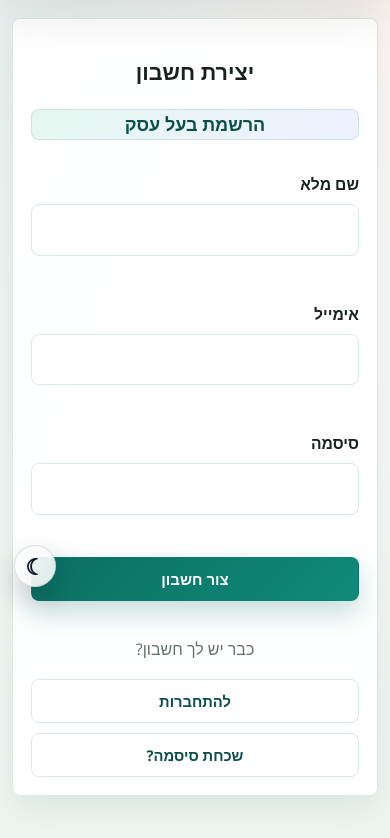
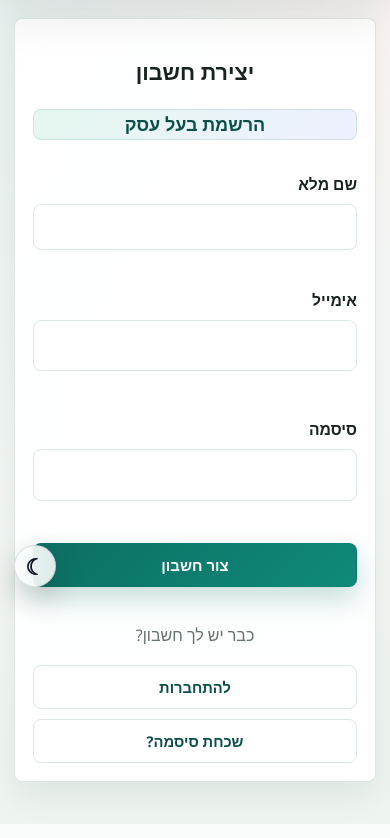
Before and after one commit to hady1012/appointment-app, a Flask app: page /signup/owner in a window 390 px wide. Shown: the part 243-1081 px from the top of the page. Run offline with Flask 3, Linux system fonts and the light colour scheme; some libraries are stand-ins or nearby versions.

Commit message:
Speed up owner saves and mobile forms

```diff
--- a/app.py
+++ b/app.py
@@ -13,6 +13,7 @@ from urllib.error import HTTPError, URLError
 from zoneinfo import ZoneInfo
 
 import psycopg2
+from psycopg2 import pool
 from flask import Flask, render_template, request, redirect, url_for, session, flash, jsonify
 from werkzeug.exceptions import RequestEntityTooLarge
 from werkzeug.utils import secure_filename
@@ -26,6 +27,8 @@ STORE_OPTIONAL_SCHEMA_READY = False
 OWNER_SESSION_SCHEMA_READY = False
 OWNER_SESSION_TIMEOUT = timedelta(hours=12)
 ALLOWED_IMAGE_EXTENSIONS = {"jpg", "jpeg", "png", "webp"}
+KEEP_IMAGE_PREFIX = "__keep_image_"
+DB_POOL = None
 REMINDER_OPTIONS = {
     15: "about 15 minutes",
     30: "about 30 minutes",
@@ -46,11 +49,40 @@ DAY_LABELS = {
 }
 
 
+class PooledConnection:
+    def __init__(self, connection, connection_pool):
+        self._connection = connection
+        self._pool = connection_pool
+        self._closed = False
+
+    def __getattr__(self, name):
+        return getattr(self._connection, name)
+
+    def close(self):
+        if not self._closed:
+            try:
+                self._connection.rollback()
+            except Exception:
+                pass
+            self._pool.putconn(self._connection)
+            self._closed = True
+
+
 def get_connection():
+    global DB_POOL
     database_url = os.environ.get("DATABASE_URL")
     if not database_url:
         raise RuntimeError("DATABASE_URL is not set")
-    return psycopg2.connect(database_url, connect_timeout=5)
+
+    if DB_POOL is None:
+        DB_POOL = pool.SimpleConnectionPool(
+            minconn=1,
+            maxconn=int(os.environ.get("DATABASE_POOL_SIZE", "5")),
+            dsn=database_url,
+            connect_timeout=5,
+        )
+
+    return PooledConnection(DB_POOL.getconn(), DB_POOL)
 
 
 def now_local():
@@ -208,10 +240,11 @@ def save_store_image(file_storage):
     return data_url
 
 
-def build_store_image_list(existing_urls, uploaded_files):
+def build_store_image_list(existing_urls, uploaded_files, stored_urls=None):
     image_urls = []
     uploaded_files = list(uploaded_files or [])
     existing_urls = list(existing_urls or [])
+    stored_urls = list(stored_urls or [])
 
     for index in range(5):
         uploaded_file = uploaded_files[index] if index < len(uploaded_files) else None
@@ -221,6 +254,12 @@ def build_store_image_list(existing_urls, uploaded_files):
 
         existing_url = (existing_urls[index] if index < len(existing_urls) else "").strip()
         if existing_url:
+            if existing_url.startswith(KEEP_IMAGE_PREFIX):
+                stored_image = stored_urls[index] if index < len(stored_urls) else ""
+                if stored_image:
+                    image_urls.append(stored_image)
+                continue
+
             if existing_url.startswith("/static/uploads/store_photos/") or is_valid_image_url(existing_url):
                 image_urls.append(existing_url)
             else:
@@ -1583,12 +1622,14 @@ def update_store(store_id):
     try:
         ensure_store_optional_schema(cursor)
         cursor.execute(
-            "SELECT id FROM stores WHERE id = %s AND owner_id = %s",
+            "SELECT image_urls FROM stores WHERE id = %s AND owner_id = %s",
             (store_id, owner_id)
         )
-        if not cursor.fetchone():
+        store_row = cursor.fetchone()
+        if not store_row:
             flash("אין לך הרשאה לערוך את העסק הזה.")
             return redirect(url_for("work"))
+        stored_image_urls = parse_json_list(store_row[0])
 
         name = clean_text(request.form["name"], min_len=2, max_len=120)
         category = clean_text(normalize_category_name(request.form["category"]), min_len=2, max_len=80)
@@ -1601,6 +1642,7 @@ def update_store(store_id):
             image_urls = build_store_image_list(
                 request.form.getlist("existing_image_url[]"),
                 request.files.getlist("image_file[]"),
+                stored_image_urls,
             )
         except ValueError as exc:
             flash(str(exc))
--- a/static/style.css
+++ b/static/style.css
@@ -2353,6 +2353,68 @@ textarea,
 }
 
 @media (max-width: 720px) {
+    .page-wrap,
+    .dashboard-wrap,
+    .home-wrap,
+    .container {
+        width: 100% !important;
+        max-width: 100% !important;
+        padding-inline: 14px !important;
+    }
+
+    .section-box,
+    .booking-form,
+    .service-box,
+    .day-box,
+    .rating-row,
+    .rating-card,
+    .hours-row {
+        border-radius: 10px !important;
+    }
+
+    .section-box {
+        padding: 16px !important;
+        margin-bottom: 16px !important;
+    }
+
+    .section-box h2,
+    .section-title {
+        font-size: 1.35rem !important;
+    }
+
+    .booking-form label,
+    .day-grid label,
+    label {
+        font-size: 0.92rem !important;
+    }
+
+    .booking-form input,
+    .booking-form select,
+    .booking-form button,
+    input[type='text'],
+    input[type='number'],
+    input[type='time'],
+    input[type='tel'],
+    input[type='date'],
+    select {
+        min-height: 44px !important;
+        padding: 9px 11px !important;
+        border-radius: 8px !important;
+        font-size: 16px !important;
+        margin-bottom: 10px !important;
+    }
+
+    .booking-form button,
+    .primary-btn,
+    .secondary-btn {
+        min-height: 46px !important;
+    }
+
+    .calendar-day {
+        min-height: 62px !important;
+        padding: 10px 8px !important;
+    }
+
     .day-grid {
         grid-template-columns: 1fr 1fr !important;
     }
--- a/templates/work.html
+++ b/templates/work.html
@@ -736,7 +736,7 @@
                     {% for i in range(5) %}
                     {% set existing_image = store.image_urls[i] if store and store.image_urls|length > i else '' %}
                     <label class="photo-upload-slot {% if existing_image %}has-image{% endif %}">
-                        <input type="hidden" name="existing_image_url[]" value="{{ existing_image }}">
+                        <input type="hidden" name="existing_image_url[]" value="{% if existing_image %}__keep_image_{{ i }}__{% endif %}">
                         <input type="file" name="image_file[]" accept="image/png,image/jpeg,image/webp" class="photo-file-input">
                         <img {% if existing_image %}src="{{ existing_image }}"{% endif %} alt="Store photo {{ i + 1 }} preview" onerror="this.closest('.photo-upload-slot').classList.remove('has-image'); this.removeAttribute('src');">
                         <span>בחר תמונה<br>{{ i + 1 }}/5</span>
```
Also changed, not shown: README.md.
